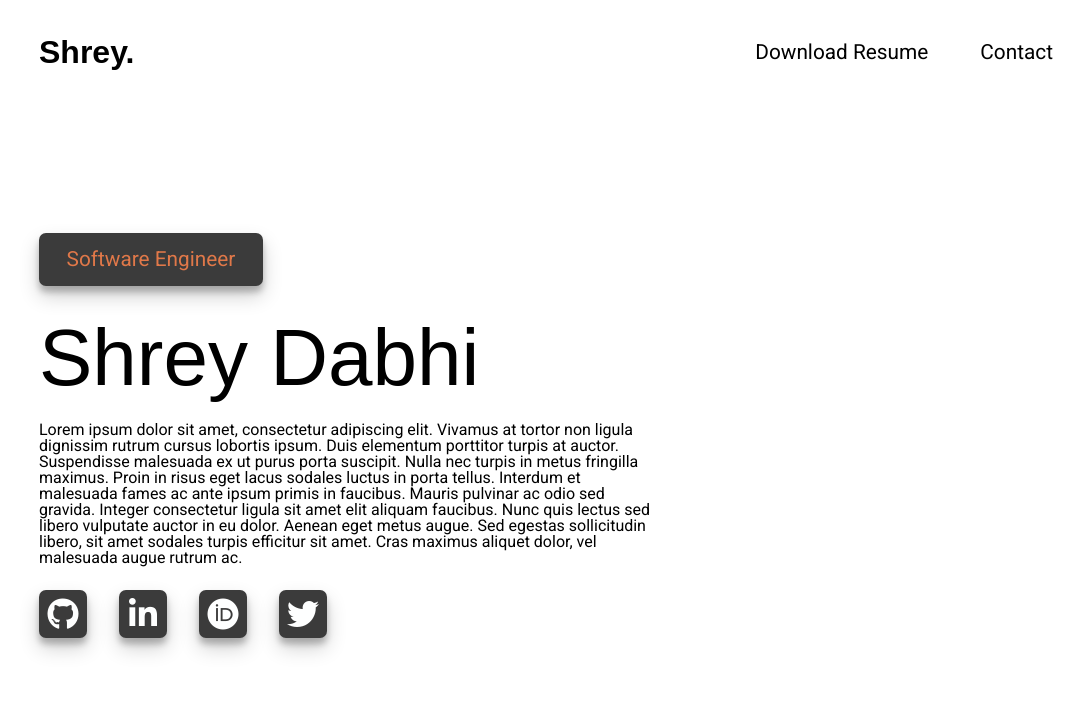
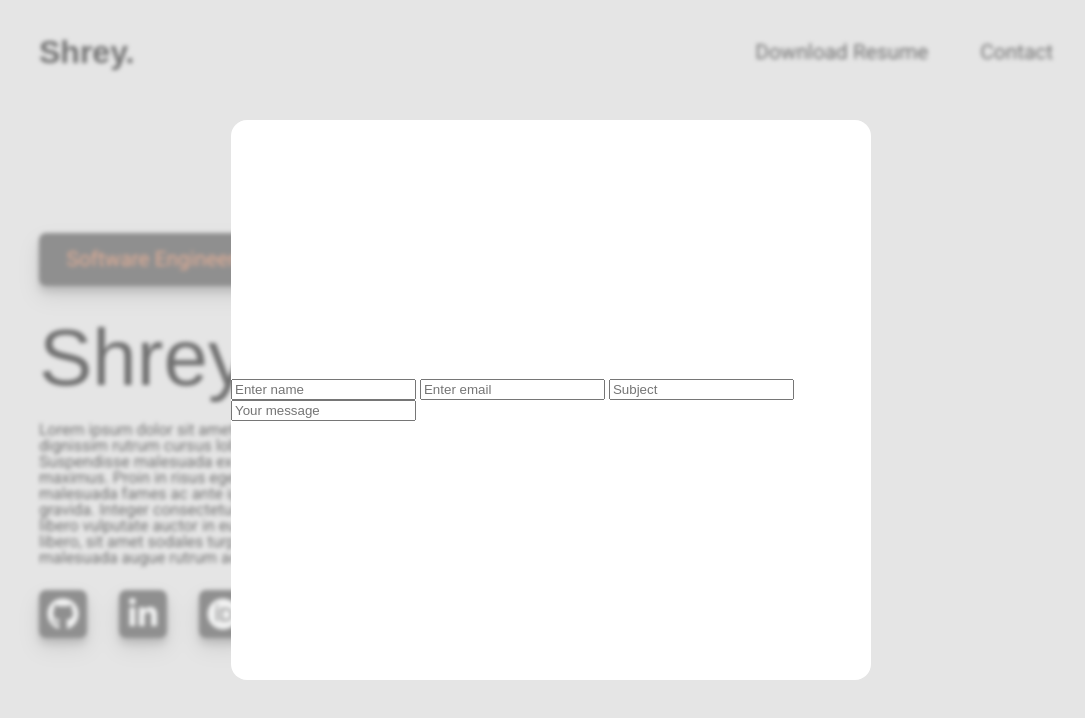
Before and after one commit to sdabhi23/website-v2, a plain HTML site: page trial2/index.html in a window 1280 px wide. Shown: the whole page, without its empty margins (89-1174 px from the left). Drawn offline with Linux system fonts and the light colour scheme; a web font is replaced by a local one.

Commit message:
add contact form skeleton

```diff
--- a/trial2/index.html
+++ b/trial2/index.html
@@ -44,5 +44,15 @@
         <a class="fa-brands fa-twitter" href="https://twitter.com/sdabhi23"></a>
       </div>
     </main>
+    <div id="contact-form-modal">
+      <div>
+        <form>
+          <input type="text" class="form-control" id="sender-name" placeholder="Enter name">
+          <input type="email" class="form-control" id="sender-email" placeholder="Enter email">
+          <input type="text" class="form-control" id="msg-subject" placeholder="Subject">
+          <input type="textarea" class="form-control" id="msg-content" placeholder="Your message">
+        </form>
+      </div>
+    </div>
   </body>
 </html>
--- a/trial2/main.css
+++ b/trial2/main.css
@@ -11,8 +11,7 @@
 
 body {
     margin: 2rem 8rem;
-    /* background-color: #292728;
-    color: #feffff; */
+    background-color: #3b3b3b20;
 }
 
 #site-header {
@@ -30,10 +29,6 @@ body {
 }
 
 #site-header-menu > span {
-    /* border: #3b3b3b solid 2px; */
-    /* border-radius: 7px; */
-    /* font-size: 0.85em; */
-    /* padding: 0.35rem; */
     cursor: pointer;
     padding: 0.5rem;
     border: transparent solid 2px;
@@ -43,7 +38,6 @@ body {
 
 #site-header-menu > span:hover {
     border-color: #3b3b3b;
-    /* font-size: 0.85em; */
 }
 
 main {
@@ -88,3 +82,28 @@ main {
     justify-content: center;
     text-decoration: none;
 }
+
+#contact-form-modal {
+    background-color: rgba(227, 227, 227, 0.5);
+    box-shadow: rgba(0, 0, 0, 0.19) 0px 10px 20px, rgba(0, 0, 0, 0.23) 0px 6px 6px;
+    backdrop-filter: blur(2px);
+    width: 100vw;
+    height: 100vh;
+    position: absolute;
+    top: 0;
+    left: 0;
+    z-index: 1;
+    display: flex;
+    align-items: center;
+    justify-content: center;
+}
+
+#contact-form-modal > div {
+    width: 50vw;
+    height: 70vh;
+    background-color: white;
+    border-radius: 1rem;
+    display: flex;
+    align-items: center;
+    justify-content: center;
+}
```
